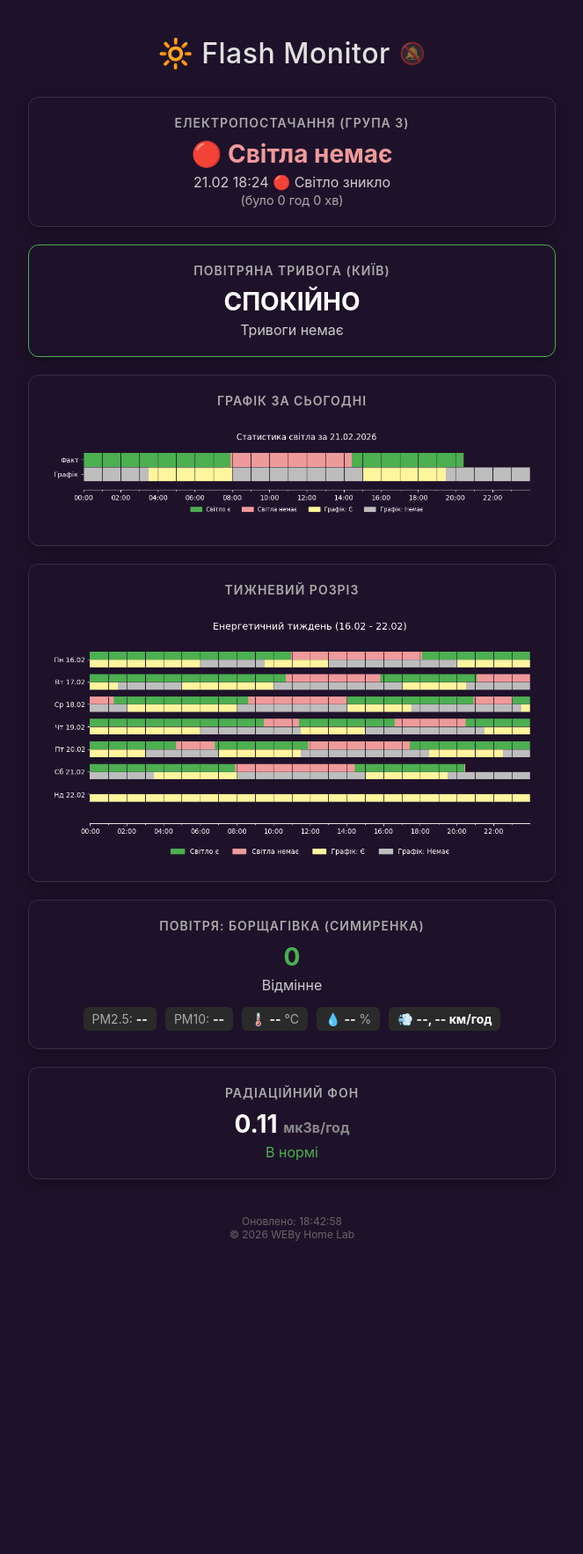
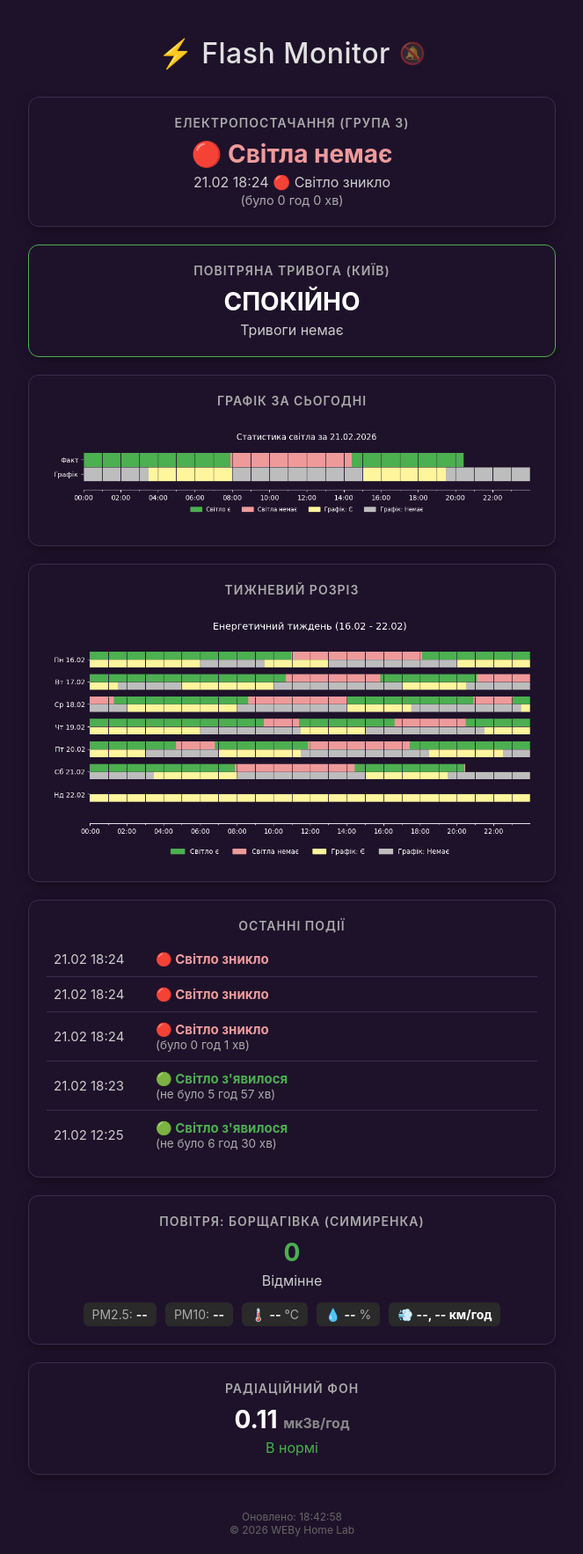
Before and after one commit to weby-homelab/flash-monitor-kyiv, a Flask app: page / in a window 1280 px wide. Shown: the whole page at 88% size, without its empty margins (308-971 px from the left). Before the commit the page ends 1411 px from the top, so only its background shows below. Run offline with Flask 3, Linux system fonts and the light colour scheme; data that the repository does not hold is empty.

Commit message:
feat: change title icon to lightning and add recent events history table

```diff
--- a/app.py
+++ b/app.py
@@ -95,39 +95,70 @@ def format_duration(seconds):
     m = int((seconds % 3600) // 60)
     return f"{h} год {m} хв"
 
-def get_last_power_event():
+def get_power_events_data(limit=5):
+    recent_events = []
+    latest_event_text = "Немає даних про події"
+
     try:
         if os.path.exists(EVENT_LOG_FILE):
             with open(EVENT_LOG_FILE, "r") as f:
                 logs = json.load(f)
-                if len(logs) >= 2:
-                    last = logs[-1]
-                    prev = logs[-2]
 
-                    ts = last['timestamp']
-                    dt_str = datetime.fromtimestamp(ts).strftime("%d.%m %H:%M")
-                    evt = last['event']
+                if len(logs) >= 1:
+                    # Calculate durations
+                    for i in range(len(logs)):
+                        if i > 0:
+                            logs[i]['duration_prev'] = logs[i]['timestamp'] - logs[i-1]['timestamp']
+                        else:
+                            logs[i]['duration_prev'] = None
 
-                    dur_sec = ts - prev['timestamp']
-                    dur_str = format_duration(dur_sec)
+                    last_logs = logs[-limit:][::-1]
 
-                    icon = "🟢" if evt == "up" else "🔴"
-                    text = "Світло з'явилося" if evt == "up" else "Світло зникло"
-                    pre_text = "не було" if evt == "up" else "було"
+                    for log in last_logs:
+                        ts = log.get('timestamp', 0)
+                        evt = log.get('event', 'unknown')
+                        dur_sec = log.get('duration_prev')
 
-                    return f"{dt_str} {icon} {text}<br><span style='font-size: 0.9em; color: #aaa;'>({pre_text} {dur_str})</span>"
-    except:
+                        dt_str = datetime.fromtimestamp(ts).strftime("%d.%m %H:%M")
+                        icon = "🟢" if evt == "up" else "🔴"
+                        text = "Світло з'явилося" if evt == "up" else "Світло зникло"
+                        pre_text = "не було" if evt == "up" else "було"
+
+                        dur_str = format_duration(dur_sec) if dur_sec else ""
+
+                        recent_events.append({
+                            "time": dt_str,
+                            "icon": icon,
+                            "text": text,
+                            "desc": f"({pre_text} {dur_str})" if dur_str else ""
+                        })
+
+                    # For backward compatibility with light_event
+                    if len(logs) >= 2:
+                        last = logs[-1]
+                        prev = logs[-2]
+                        ts = last['timestamp']
+                        dt_str = datetime.fromtimestamp(ts).strftime("%d.%m %H:%M")
+                        evt = last['event']
+                        dur_sec = ts - prev['timestamp']
+                        dur_str = format_duration(dur_sec)
+                        icon = "🟢" if evt == "up" else "🔴"
+                        text = "Світло з'явилося" if evt == "up" else "Світло зникло"
+                        pre_text = "не було" if evt == "up" else "було"
+                        latest_event_text = f"{dt_str} {icon} {text}<br><span style='font-size: 0.9em; color: #aaa;'>({pre_text} {dur_str})</span>"
+    except Exception as e:
+        print(f"Error reading events: {e}")
         pass
-    return "Немає даних про події"
 
+    return latest_event_text, recent_events
 
 def get_light_status_api():
     with state_lock:
         status = state.get("status", "unknown")
 
-    event_text = get_last_power_event()
+    event_text, recent_events = get_power_events_data()
     res = "on" if status == "up" else "off" if status == "down" else "unknown"
-    return {"status": res, "event": event_text}
+    return {"status": res, "event": event_text, "history": recent_events}
 
 def get_air_quality():
     try:
@@ -288,6 +319,7 @@ def api_status():
         "radiation": radiation,
         "light": light_info["status"],
         "light_event": light_info["event"],
+        "light_history": light_info.get("history", []),
         "aqi": aqi,
         "timestamp": datetime.now().strftime("%H:%M:%S")
     })
--- a/templates/index.html
+++ b/templates/index.html
@@ -88,13 +88,21 @@
         .stats-item { background: #2a2a2a; padding: 5px 10px; border-radius: 6px; }
         .stats-item b { color: #fff; }
 
+        /* Table Styles */
+        table { width: 100%; border-collapse: collapse; margin-top: 10px; font-size: 15px; }
+        td { padding: 10px 8px; border-bottom: 1px solid #3a2d4d; text-align: left; }
+        tr:last-child td { border-bottom: none; }
+        .td-time { white-space: nowrap; width: 100px; color: #ccc; }
+        .td-event { font-weight: bold; }
+        .td-event span { display: block; font-weight: normal; font-size: 0.9em; color: #aaa; }
+
     </style>
 </head>
 <body>
     <div id="toast-container"></div>
     <div class="container">
         <h1 style="display: flex; align-items: center; justify-content: center; gap: 10px;">
-            🔆 Flash Monitor
+            ⚡️ Flash Monitor
             <span id="audio-toggle" style="cursor:pointer; font-size:24px; opacity:0.5;" title="Увімкнути звукові сповіщення">🔕</span>
         </h1>
 
@@ -122,6 +130,16 @@
         <div class="card">
             <div class="title">Тижневий розріз</div>
             <img src="/static/weekly.png" id="weekly-chart" class="chart" alt="Тижневий графік">
+        </div>
+
+        <!-- Recent Events -->
+        <div class="card">
+            <div class="title">Останні події</div>
+            <table>
+                <tbody id="events-table-body">
+                    <tr><td colspan="2" style="text-align: center;">Завантаження...</td></tr>
+                </tbody>
+            </table>
         </div>
 
         <!-- Air Quality -->
@@ -273,6 +291,22 @@
                     }
                     lastLightStatus = currentStatus;
 
+                    // 1.5 History Table
+                    const tbody = document.getElementById('events-table-body');
+                    if (data.light_history && data.light_history.length > 0) {
+                        let rowsHtml = '';
+                        data.light_history.forEach(ev => {
+                            const color = ev.icon === '🟢' ? '#4CAF50' : '#EF9A9A';
+                            rowsHtml += `<tr>
+                                <td class="td-time">${ev.time}</td>
+                                <td class="td-event" style="color: ${color};">${ev.icon} ${ev.text}<span>${ev.desc}</span></td>
+                            </tr>`;
+                        });
+                        tbody.innerHTML = rowsHtml;
+                    } else {
+                        tbody.innerHTML = '<tr><td colspan="2" style="text-align: center; color: #aaa;">Немає даних про події</td></tr>';
+                    }
+
                     // 2. Air Raid Alert
                     const isCityAlert = !!data.alert.city;
                     if (isCityAlert && !wasAlertActive) {
```
